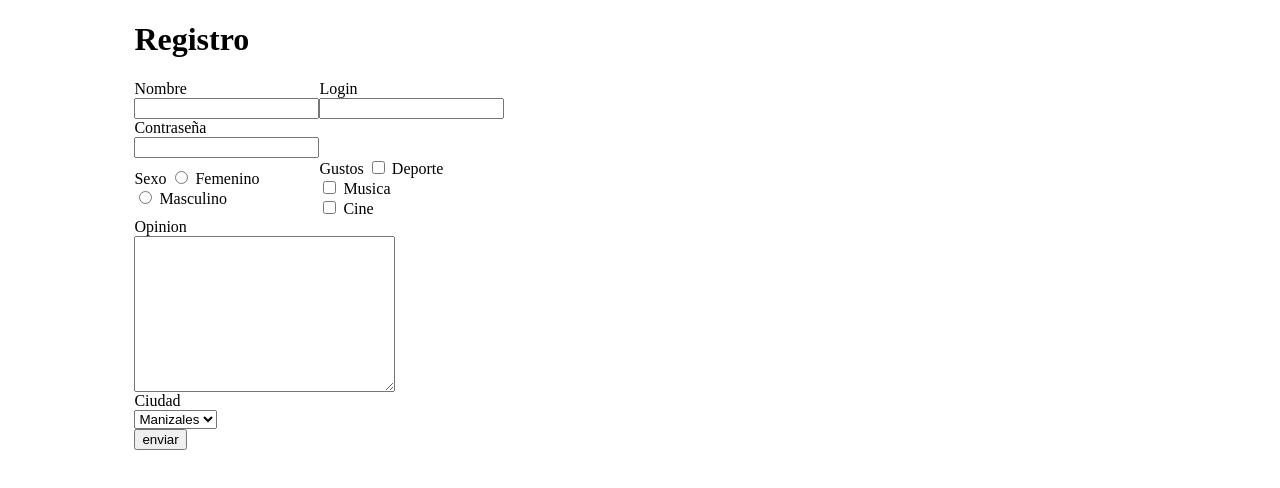
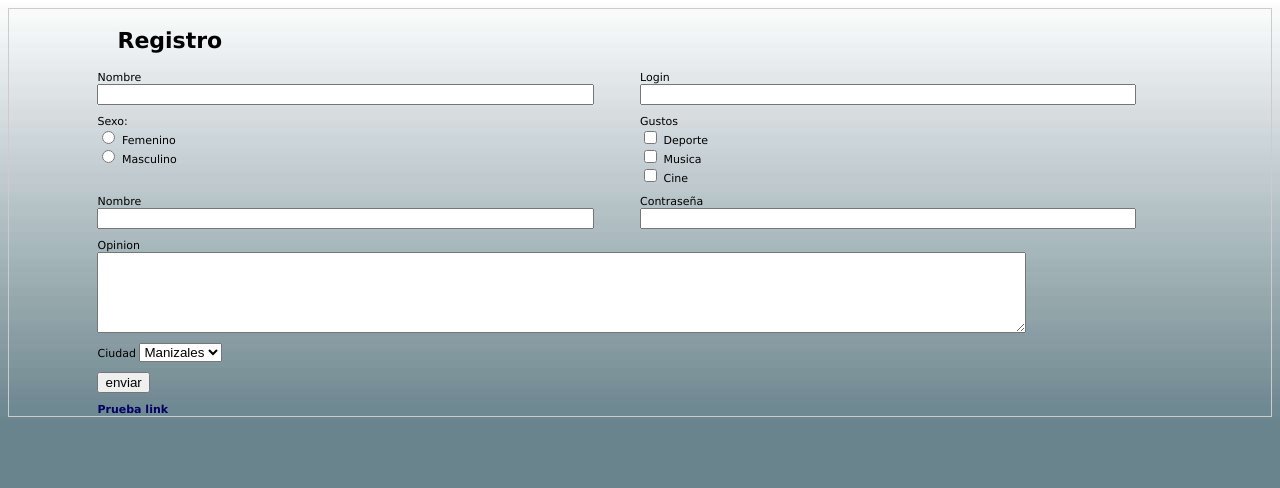
Before and after one commit to lucrialma/pruebas, a plain HTML site: page index.html in a window 1280 px wide. Drawn offline with Linux system fonts and the light colour scheme.

Commit message:
Nuevo registro

```diff
--- a/index.html
+++ b/index.html
@@ -3,85 +3,97 @@
 <head>
 <meta http-equiv="Content-Type" content="text/html; charset=utf-8" />
 <title>Registro</title>
+<link rel="stylesheet" type="text/css" href="styles.css" />
 </head>
-<style>
-#content{
-	margin:0 10%;
-	}
-#content>div{
-	padding:5px 0;
-	margin:0 auto;
-	}
-
-</style>
 
 <body>
 <div id="content">
 <h1>Registro</h1>
-<form method="post" action="" name="frmContacto" id="frmContacto" onsubmit="guardarInfo()">
-<table width="200" border="0" cellspacing="0" cellpadding="0">
-  <tr>
-    <td><label>Nombre</label>
-        <div style=""><input type="text" id="nombre" name="nombre" value="" /></div></td>
-    <td><label>Login</label>
-        <div style=""><input type="text" id="login" name="login" value="" /></div></td>
-  </tr>
-  <tr>
-    <td><label>Contraseña</label>
-        <div style=""><input type="password" id="login" name="login" value="" /></div></td>
-    <td>&nbsp;</td>
-  </tr>
-  <tr>
-    <td><label>Sexo</label>
-        <input type="radio" name="sexo" value="f"> Femenino<br>
-		<input type="radio" name="sexo" value="m"> Masculino<br></td>
-    <td><label>Gustos</label>
-        <input type="checkbox" name="gustos" value="Deporte"> Deporte<br>
-		<input type="checkbox" name="gustos" value="Musica"> Musica<br>
-		<input type="checkbox" name="gustos" value="Musica"> Cine<br></td>
-  </tr>
-  <tr>
-    <td colspan="2">
-    <label>Opinion</label>
-        <div style=""><textarea name="opinion" cols="30" rows="10"></textarea> </div>
-    </td>
-  </tr>
-  <tr>
-    <td><label>Ciudad</label>
-        <div style=""><select name="ciudad">
+<div class="contentGeneral">
+    <div class="colRight">
+        <div>
+            <label>Nombre</label><br />
+            <input class="text" type="text" id="nombre" name="nombre" value="" />
+        </div>
+        <div>
+            <label>Login</label>
+            <input class="text" type="text" id="login" name="login" value="" />
+        </div>
+    </div>
+    <div class="colRight">
+        <div>
+           	<label>Sexo:</label><br/>
+            <input type="radio" name="sexo" value="f"> Femenino<br>
+            <input type="radio" name="sexo" value="m"> Masculino<br>
+        </div>
+        <div>
+            <label>Gustos</label><br/>
+  			<input type="checkbox" name="gustos" value="Deporte"> Deporte<br>
+            <input type="checkbox" name="gustos" value="Musica"> Musica<br>
+            <input type="checkbox" name="gustos" value="Musica"> Cine<br>
+        </div>
+    </div>
+    <div class="colRight">
+        <div>
+            <label>Nombre</label><br />
+       	<input class="text" name="nombre" type="text" id="nombre" value="" />
+        </div>
+        <div>
+            <label>Contraseña</label><br />
+        	<input class="text" name="login" type="password" id="login" value="" />
+        </div>
+    </div>
+    <div class="colRight">
+        <div style="width: 100%">
+           <label>Opinion</label><br/>
+           <textarea name="opinion" cols="40" rows="5"></textarea>
+        </div>
+    </div>
+    <div class="colRight">
+        <div>
+            <label>Ciudad</label>
+      <select name="ciudad">
                        <option default value="Manizales">Manizales</option>
                        <option value="Pereira">Pereira</option>
                        <option value="Riosucio">Riosucio</option>
-        		</select> </div></td>
-    <td>&nbsp;</td>
-  </tr>
-  <tr>
-    <td colspan="2"><input id="enviar" type="submit" name="enviar" value="enviar"/></td>
-  </tr>
-  <tr>
-    <td>&nbsp;</td>
-    <td>&nbsp;</td>
-  </tr>
-</table>
-
-   </form>
+        		</select>
+        </div>
+    </div>
+    <div class="colRight">
+        <div>
+         <input id="enviar" type="submit" name="enviar" value="enviar" onclick="validar()"/>
+        </div>
+    </div>
+</div>
+<div id="contentTable">
+<br/><br/><br/><br/>
+ <a href="#">Prueba link</a>
+   </div>
 </div>
 </body>
 </html>
 <script type="application/javascript">
 
-
-function guardarInfo(){
-
+function validar()
+{
 		var nombre = document.getElementById("nombre").value;
 		var login = document.getElementById("login").value;
-		var sexo = document.getElementById("sexo").value;
-		var gustos = document.getElementById("gustos").value;
-		var opinion = document.getElementById("opinion").text;
-		var ciudad = document.getElementById("ciudad").value;
+		/*var ciudad = document.getElementById("ciudad").value;	*/
 
-		alert("Informacion guardada!");
-		return false;
-	}
+		if(nombre==""){
+				alert("El nombre no puede ser vacio ");
+				document.getElementById("nombre").focus();
+			}
+		if(login ==""){
+				alert("El login no puede ser vacio ");
+				document.getElementById("login").focus();
+			}
+		/*if(ciudad=="") {
+				alert("La ciudad no puede ser vacia ");
+				ciudad.focus();
+
+		}*/
+}
+
 
 </script>
--- /dev/null
+++ b/registro/styles.css
@@ -0,0 +1,67 @@
+@charset "utf-8";
+/* CSS Document */
+
+body{
+background-image:url(img/fondo2.jpg);
+background-repeat:repeat-x;
+background-color:#69848D;
+font-family:Verdana, Geneva, sans-serif;
+}
+h1{
+ padding: 4px 20px;
+}
+a:link{
+	color:#006;
+	text-decoration:none;
+	font-weight:bold;
+	}
+a:hover{
+	color:#006600;
+	}
+a:visited{
+	color:#666666;
+}
+#content{
+	font-size:11px;
+	padding: 0 7%;
+	border: 1px solid #CCC;
+	}
+#contentTable{
+margin:0 auto;
+}
+
+#frmContacto input{
+	width: 50%;
+}
+.contentGeneral{
+	width:100%;
+	float:left;
+}
+.text{
+	width: 100%;
+}
+
+.text:focus, textarea:focus{
+	background-color:#FFFF99;
+}
+
+
+.colRight{
+	float:left;
+	width:100%;
+	margin-bottom: 10px;
+	}
+.colRight div{
+	float:left;
+	margin-right: 5%;
+	width: 45%;
+}
+
+table{
+	/*border: thin #333;
+	border-collapse:collapse;*/
+}
+
+textarea{
+	width: 85%;
+}
--- /dev/null
+++ b/styles.css
@@ -0,0 +1,67 @@
+@charset "utf-8";
+/* CSS Document */
+
+body{
+background-image:url(img/fondo2.jpg);
+background-repeat:repeat-x;
+background-color:#69848D;
+font-family:Verdana, Geneva, sans-serif;
+}
+h1{
+ padding: 4px 20px;
+}
+a:link{
+	color:#006;
+	text-decoration:none;
+	font-weight:bold;
+	}
+a:hover{
+	color:#006600;
+	}
+a:visited{
+	color:#666666;
+}
+#content{
+	font-size:11px;
+	padding: 0 7%;
+	border: 1px solid #CCC;
+	}
+#contentTable{
+margin:0 auto;
+}
+
+#frmContacto input{
+	width: 50%;
+}
+.contentGeneral{
+	width:100%;
+	float:left;
+}
+.text{
+	width: 100%;
+}
+
+.text:focus, textarea:focus{
+	background-color:#FFFF99;
+}
+
+
+.colRight{
+	float:left;
+	width:100%;
+	margin-bottom: 10px;
+	}
+.colRight div{
+	float:left;
+	margin-right: 5%;
+	width: 45%;
+}
+
+table{
+	/*border: thin #333;
+	border-collapse:collapse;*/
+}
+
+textarea{
+	width: 85%;
+}
```
Also changed, not shown: registro/index.html (+76 -64 lines), img/fondo2.jpg (added), registro/img/fondo.gif (added), registro/img/fondo2.jpg (added), 1 other file.
